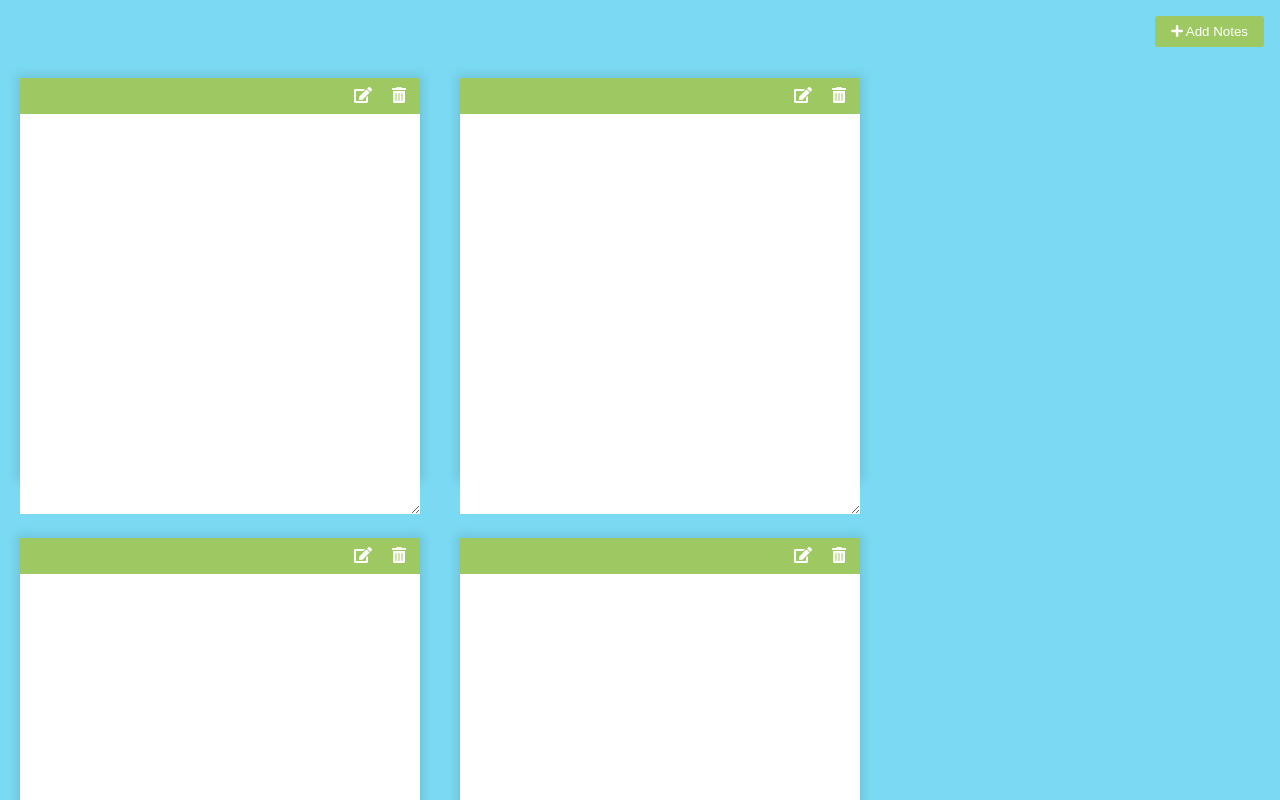
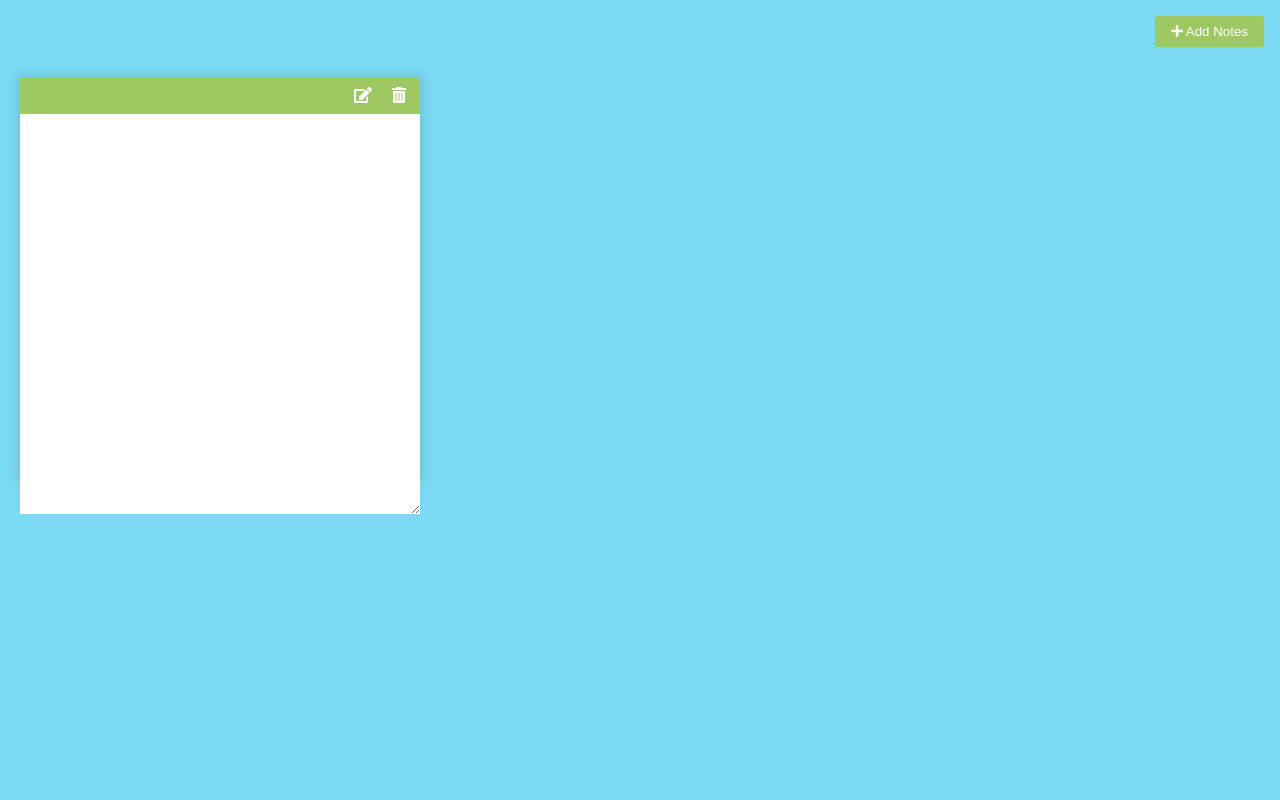
Before and after one commit to Hasan71/sticky-notes, a plain HTML site: page index.html in a window 1280 px wide. Both pictures are taken after a click on the button "Add Notes". Shown: the top 800 px of the page. Drawn offline with nearby package versions, Linux system fonts and the light colour scheme.

Commit message:
added delete note functionality

```diff
--- a/index.html
+++ b/index.html
@@ -14,38 +14,9 @@
        <i class="fa fa-plus"> </i> Add Notes
    </button>
 
-   <div class="note">
-       <div class="tools">
-           <button class="edit"> <i class="fas fa-edit"></i></button>
-           <button class="delete"> <i class="fas fa-trash-alt"></i></button>
-       </div>
-       <div class="hidden"></div>
-       <textarea> </textarea>
-   </div>
-   <div class="note">
-    <div class="tools">
-        <button class="edit"> <i class="fas fa-edit"></i></button>
-        <button class="delete"> <i class="fas fa-trash-alt"></i></button>
-    </div>
-    <div class="hidden"></div>
-    <textarea> </textarea>
-</div>
-<div class="note">
-    <div class="tools">
-        <button class="edit"> <i class="fas fa-edit"></i></button>
-        <button class="delete"> <i class="fas fa-trash-alt"></i></button>
-    </div>
-    <div class="hidden"></div>
-    <textarea> </textarea>
-</div>
-<div class="note">
-    <div class="tools">
-        <button class="edit"> <i class="fas fa-edit"></i></button>
-        <button class="delete"> <i class="fas fa-trash-alt"></i></button>
-    </div>
-    <div class="hidden"></div>
-    <textarea> </textarea>
-</div>
+   <!-- <div class="note">
+
+    </div> -->
 
     <script src="https://cdnjs.cloudflare.com/ajax/libs/marked/3.0.2/marked.min.js" integrity="sha512-TgRjo84fuo2G1bsVMHOEQI9yVfH7BdNyeyo55lnjXDKSpv8XxbBShnQUZZX9/OBNGQUMOJrYG0XxHQO8ZOGdYg==" crossorigin="anonymous" referrerpolicy="no-referrer"></script>
 
--- a/script.js
+++ b/script.js
@@ -0,0 +1,28 @@
+const addButton = document.getElementById('add');
+
+addButton.addEventListener('click', () => addNewNote());
+
+function addNewNote(text = '') {
+    const note = document.createElement('div');
+    note.classList.add('note');
+
+    note.innerHTML = `
+    <div class="tools">
+        <button class="edit"> <i class="fas fa-edit"></i></button>
+        <button class="delete"> <i class="fas fa-trash-alt"></i></button>
+    </div>
+    <div class="main ${text ? "" : "hidden"}"></div>
+    <textarea class="${text ? "hidden": ""}"></textarea>
+    `
+
+    const editButton = note.querySelector('.edit');
+    const deleteButton = note.querySelector('.delete');
+    const main = note.querySelector('.main');
+    const textArea = note.querySelector('.textarea');
+
+    deleteButton.addEventListener('click', () =>{
+        note.remove();
+    })
+
+    document.body.appendChild(note);
+};
```
